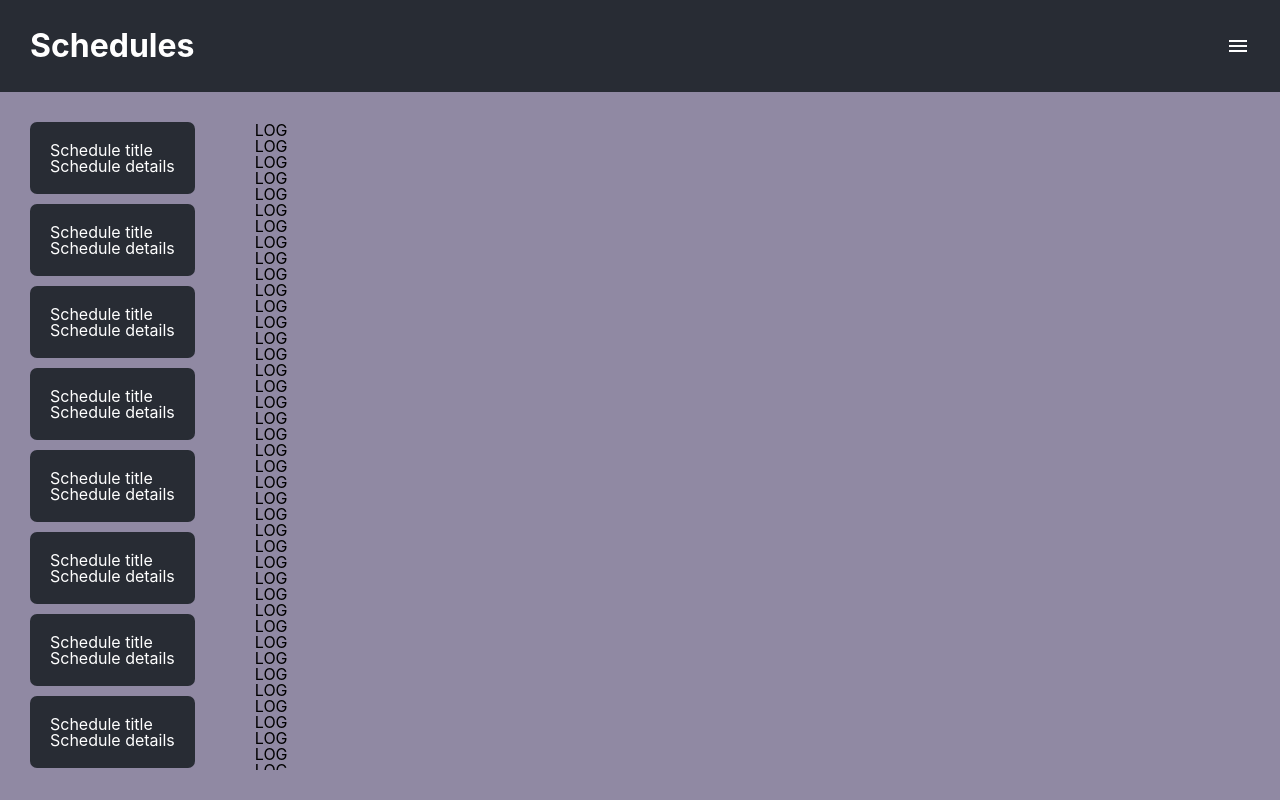
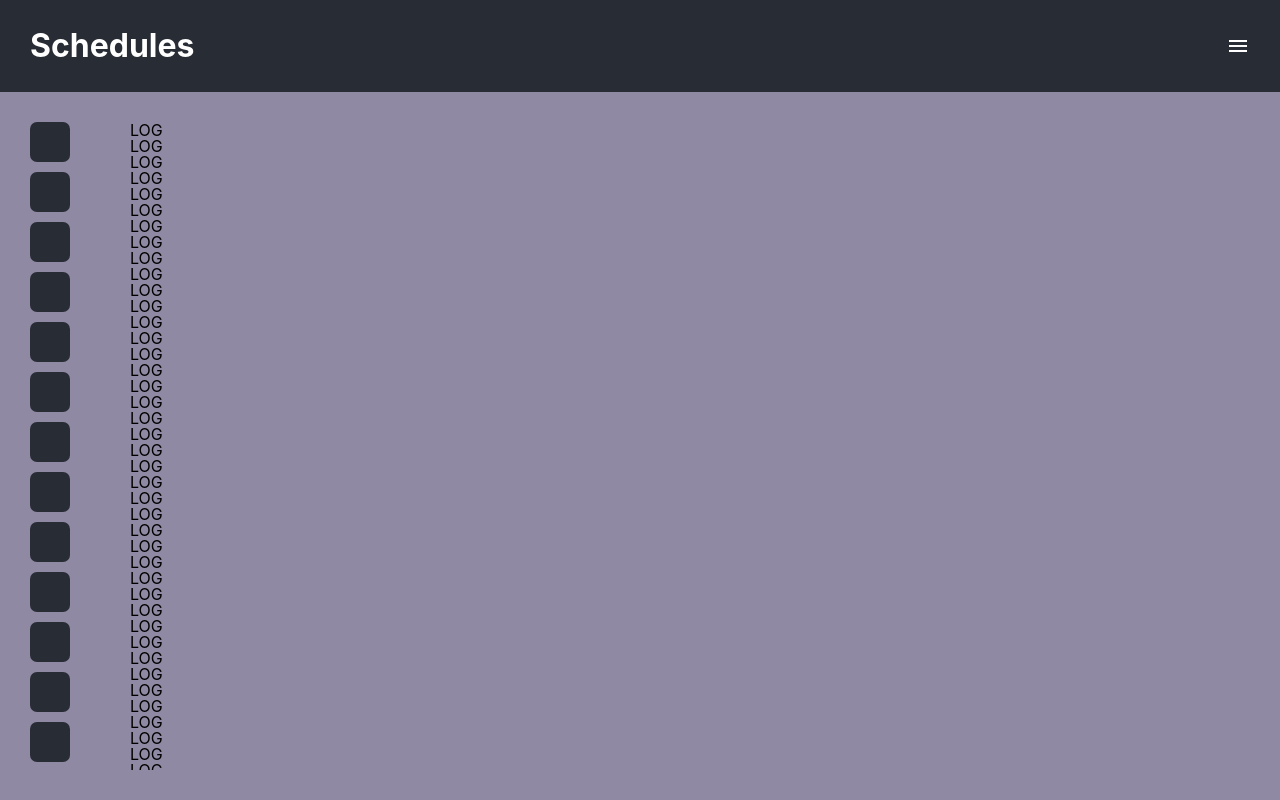
Before and after one commit to EMachado88/blueprism-challenge, a React (Create React App) app: page / in a window 1280 px wide. Built offline with nearby package versions, Linux system fonts and the light colour scheme.

Commit message:
Added keys to schedules and logs

```diff
--- a/src/App.js
+++ b/src/App.js
@@ -75,12 +75,12 @@ function App() {
       <main className='main'>
         <div className='schedules'>
           {schedules.map(schedule => (
-            <Schedule title={schedule.title} details={schedule.details} />
+            <Schedule key={schedule.id} name={schedule.name} description={schedule.description} />
           ))}
         </div>
         <div className='logs'>
-          {logs.map(log => (
-            <Log />
+          {logs.map((log, index) => (
+            <Log key={index} />
           ))}
         </div>
       </main>
```
